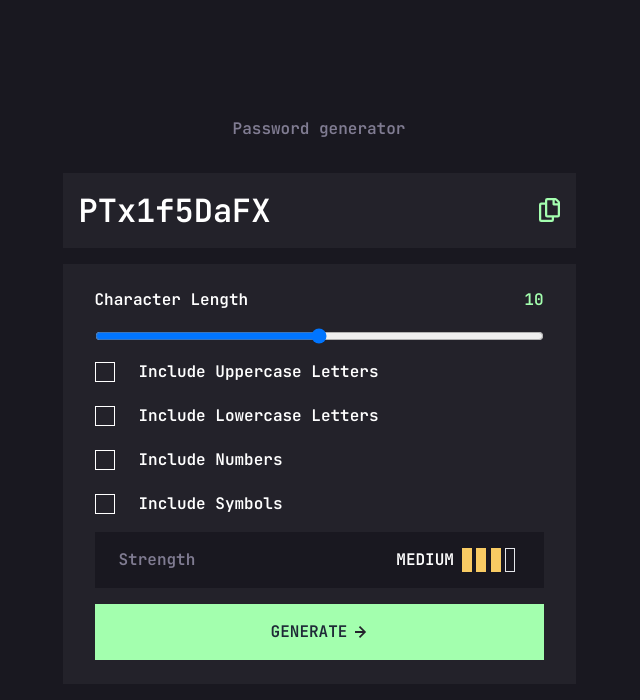
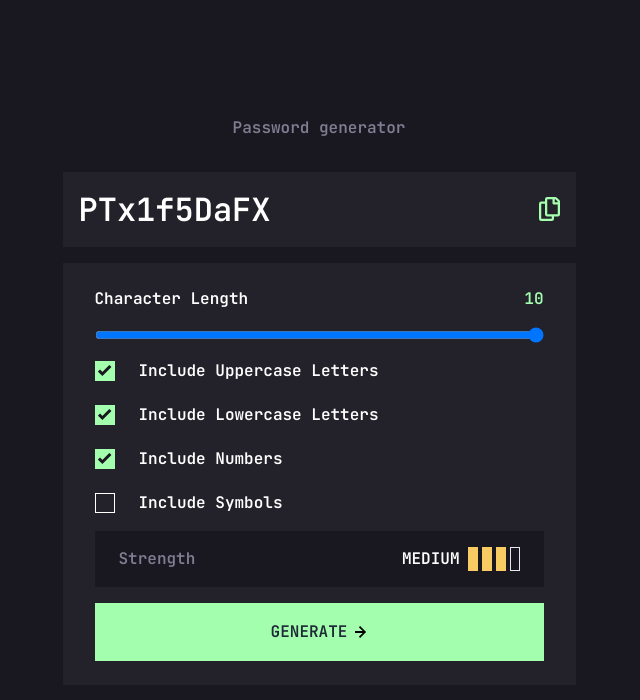
Before and after one commit to dominikrubroeder/password-generator-app-dr, a Next.js app: page / in a window 1280 px wide. Shown: the top 700 px of the page, without its empty margins (321-961 px from the left). Built offline with nearby package versions, Linux system fonts and the light colour scheme.

Commit message:
Style PasswordStrength Component

```diff
--- a/components/Checkbox.tsx
+++ b/components/Checkbox.tsx
@@ -1,4 +1,4 @@
-import React, { useState } from 'react';
+import React from 'react';
 import IconCheck from './svg/IconCheck';
 
 interface CheckboxProps {
@@ -8,7 +8,7 @@ interface CheckboxProps {
 const Checkbox: React.FC<CheckboxProps> = ({ checked }) => {
   return (
     <div
-      className={`w-5 h-5 border flex items-center justify-center transition ${
+      className={`w-5 h-5 border flex items-center justify-center transition duration-300 ${
         checked
           ? 'border-app-green bg-app-green'
           : 'border-white bg-transparent'
--- a/components/PasswordCard.tsx
+++ b/components/PasswordCard.tsx
@@ -1,13 +1,17 @@
-import React, { useState } from 'react';
+import React, { useState, SetStateAction } from 'react';
 import Checkbox from './Checkbox';
+import PasswordStrength from './PasswordStrength';
 import IconArrowRight from './svg/IconArrowRight';
 import IconCopy from './svg/IconCopy';
 
 const PasswordCard: React.FC = () => {
-  const [includeUppercaseLetters, setIncludeUppercaseLetters] = useState(false);
-  const [includeLowercaseLetters, setIncludeLowercaseLetters] = useState(false);
-  const [includeNumbers, setIncludeNumbers] = useState(false);
+  const [characterLength, setCharacterLength] = useState(10);
+  const [includeUppercaseLetters, setIncludeUppercaseLetters] = useState(true);
+  const [includeLowercaseLetters, setIncludeLowercaseLetters] = useState(true);
+  const [includeNumbers, setIncludeNumbers] = useState(true);
   const [includeSymbols, setIncludeSymbols] = useState(false);
+
+  const handleChange = () => {};
 
   return (
     <div className="grid gap-4 max-w-[33.75rem]">
@@ -26,10 +30,21 @@ const PasswordCard: React.FC = () => {
       <div className="grid gap-4 py-6 px-8 bg-app-gray-800">
         <div className="flex items-center justify-between">
           <h2>Character Length</h2>
-          <span className="text-app-green">10</span>
+          <span className="text-app-green">{characterLength}</span>
         </div>
 
-        <input type="range" className="w-full" />
+        <input
+          type="range"
+          className="w-full"
+          min="0"
+          max="20"
+          step="1"
+          onChange={(event) =>
+            setCharacterLength(
+              event.target.value as unknown as SetStateAction<number>
+            )
+          }
+        />
 
         <ul className="grid gap-5">
           <li
@@ -66,21 +81,12 @@ const PasswordCard: React.FC = () => {
           </li>
         </ul>
 
-        <div className="flex items-center justify-between px-6 py-4 bg-app-gray-900">
-          <h2 className="text-app-gray-500">Strength</h2>
+        <PasswordStrength characterLength={characterLength} />
 
-          <div className="grid grid-cols-2 gap-2">
-            <span className="uppercase">Medium</span>
-            <div className="grid grid-cols-4">
-              <span className="w-[.625rem] h-full border border-app-yellow bg-app-yellow"></span>
-              <span className="w-[.625rem] h-full border border-app-yellow bg-app-yellow"></span>
-              <span className="w-[.625rem] h-full border border-app-yellow bg-app-yellow"></span>
-              <span className="w-[.625rem] h-full border border-bg-white bg-transparent"></span>
-            </div>
-          </div>
-        </div>
-
-        <button className="bg-app-green text-gray-800 uppercase p-4 flex items-center gap-2 justify-center">
+        <button
+          className="bg-app-green text-gray-800 uppercase p-4 flex items-center gap-2 justify-center border border-app-green transition duration-700 enabled:hover:bg-transparent enabled:hover:text-app-green disabled:opacity-10"
+          disabled={characterLength < 6}
+        >
           Generate
           <IconArrowRight />
         </button>
--- /dev/null
+++ b/components/PasswordStrength.tsx
@@ -0,0 +1,95 @@
+import React from 'react';
+
+interface PasswordStrengthProps {
+  characterLength: number;
+}
+
+const PasswordStrength: React.FC<PasswordStrengthProps> = ({
+  characterLength,
+}) => {
+  const tooWeak = characterLength < 6;
+  const isWeak = characterLength >= 6 && characterLength < 10;
+  const isMedium = characterLength >= 10 && characterLength < 15;
+  const isStrong = characterLength >= 15 && characterLength <= 20;
+
+  const className = 'w-[.625rem] h-full border transition duration-700';
+
+  const coloredStyles = `${tooWeak ? 'border-app-red bg-app-red' : ''} ${
+    isWeak ? 'border-app-orange bg-app-orange' : ''
+  } ${isMedium ? 'border-app-yellow bg-app-yellow' : ''} ${
+    isStrong ? 'border-app-green bg-app-green' : ''
+  }`;
+
+  let markup;
+
+  switch (true) {
+    case tooWeak:
+      markup = (
+        <>
+          <span className={className + ' ' + coloredStyles}></span>
+          <span className={className}></span>
+          <span className={className}></span>
+          <span className={className}></span>
+        </>
+      );
+      break;
+    case isWeak:
+      markup = (
+        <>
+          <span className={className + coloredStyles}></span>
+          <span className={className + coloredStyles}></span>
+          <span className={className}></span>
+          <span className={className}></span>
+        </>
+      );
+      break;
+    case isMedium:
+      markup = (
+        <>
+          <span className={className + coloredStyles}></span>
+          <span className={className + coloredStyles}></span>
+          <span className={className + coloredStyles}></span>
+          <span className={className}></span>
+        </>
+      );
+      break;
+    case isStrong:
+      markup = (
+        <>
+          <span className={className + coloredStyles}></span>
+          <span className={className + coloredStyles}></span>
+          <span className={className + coloredStyles}></span>
+          <span className={className + coloredStyles}></span>
+        </>
+      );
+
+    default:
+      markup = (
+        <>
+          <span className={className + coloredStyles}></span>
+          <span className={className + coloredStyles}></span>
+          <span className={className + coloredStyles}></span>
+          <span className={className + coloredStyles}></span>
+        </>
+      );
+  }
+
+  return (
+    <div className="flex items-center justify-between px-6 py-4 bg-app-gray-900">
+      <h2 className="text-app-gray-500">Strength</h2>
+
+      <div className="flex gap-2">
+        <span className="uppercase">
+          {tooWeak && 'Too Weak!'}
+          {isWeak && 'Weak'}
+          {isMedium && 'Medium'}
+          {isStrong && 'Strong'}
+        </span>
+
+        <div className="grid grid-cols-4 gap-1">{markup}</div>
+      </div>
+    </div>
+  );
+};
+
+export default PasswordStrength;
--- a/components/svg/IconArrowRight.tsx
+++ b/components/svg/IconArrowRight.tsx
@@ -1,10 +1,14 @@
 import React from 'react';
 
-const IconArrowRight: React.FC = () => {
+export interface SvgProps {
+  fill?: string;
+}
+
+const IconArrowRight: React.FC<SvgProps> = ({ fill }) => {
   return (
     <svg width="12" height="12" xmlns="http://www.w3.org/2000/svg">
       <path
-        fill="#24232C"
+        fill={`${fill ? 'fill-app-green' : 'fill-app-gray-900'}`}
         d="m5.106 12 6-6-6-6-1.265 1.265 3.841 3.84H.001v1.79h7.681l-3.841 3.84z"
       />
     </svg>
```
